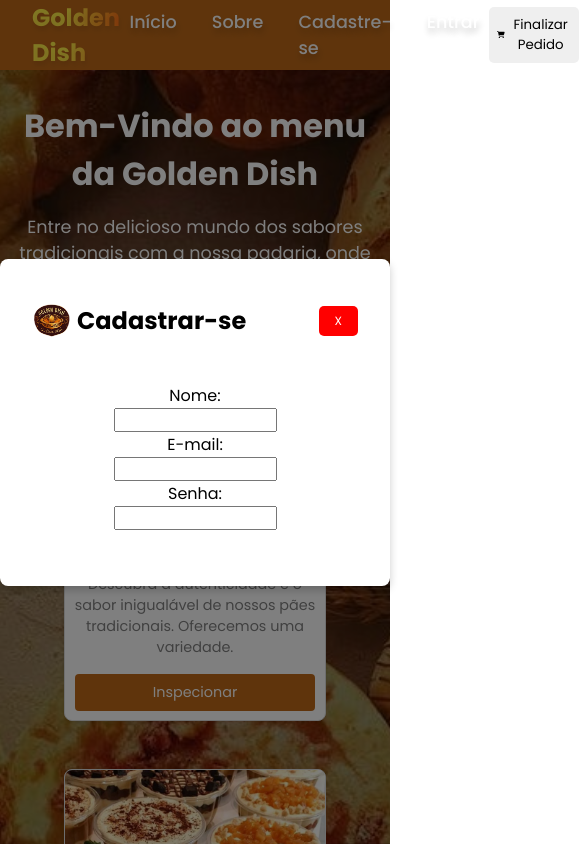
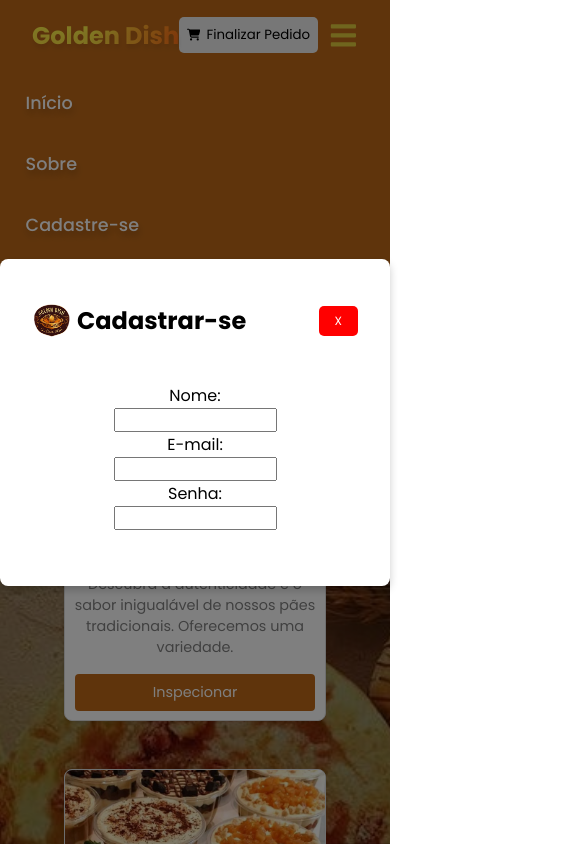
Before and after one commit to MarceloHabreu/SistemaPadaria2.0, a React (Vite) app: page /menu in a window 390 px wide. Both pictures are taken after a click on the item "Cadastre-se". Shown: the top 844 px of the page, 579 px wide, since content can reach past the window. Built offline with nearby package versions, Linux system fonts and the light colour scheme.

Commit message:
new-update

```diff
--- a/src/components/Cart/Cart.tsx
+++ b/src/components/Cart/Cart.tsx
@@ -14,8 +14,6 @@
   const cartItems = useSelector((state: RootState) => state.cart.items);
   const dispatch = useDispatch();
 
-  if (!showCart) return null;
-
   const handleBackdropClick = (e: React.MouseEvent) => {
     if (e.target === e.currentTarget) {
       onCloseCart();
@@ -23,7 +21,7 @@
   };
 
   return (
-    <S.Backdrop onClick={handleBackdropClick}>
+    <S.Backdrop showCart={showCart} onClick={handleBackdropClick}>
       <S.Content showCart={showCart}>
         <S.HeaderCart>
           <S.TitleCart>Carrinho</S.TitleCart>
--- a/src/components/Cart/styles.ts
+++ b/src/components/Cart/styles.ts
@@ -4,19 +4,23 @@
   showCart: boolean;
 }
 
-export const Backdrop = styled.div`
+export const HeaderCart = styled.header`
+  display: flex;
+  justify-content: space-between;
+  margin-bottom: 2rem;
+`;
+
+export const Backdrop = styled.div<ContainerProps>`
   position: fixed;
   top: 0;
   left: 0;
   width: 100vw;
   height: 100vh;
   background-color: rgba(0, 0, 0, 0.2);
-`;
-
-export const HeaderCart = styled.header`
-  display: flex;
-  justify-content: space-between;
-  margin-bottom: 2rem;
+  opacity: ${(props) => (props.showCart ? "1" : "0")};
+  visibility: ${(props) => (props.showCart ? "visible" : "hidden")};
+  transition: opacity 0.5s, visibility 0.5s;
+  z-index: 999;
 `;
 
 export const Content = styled.aside<ContainerProps>`
@@ -29,7 +33,8 @@
   height: 100vh;
   padding: 2rem;
   box-shadow: 0 0 15px rgba(0, 0, 0, 0.25);
-  transition: right 0.5s;
+  transition: right 0.8s;
+  z-index: 1000;
 `;
 
 export const TitleCart = styled.h2``;
--- a/src/components/Login/Login.tsx
+++ b/src/components/Login/Login.tsx
@@ -9,8 +9,6 @@
 }
 
 export const Login: React.FC<LoginProps> = ({ isOpen, onClose, title }) => {
-  if (!isOpen) return null;
-
   const handleBackdropClick = (e: React.MouseEvent) => {
     if (e.target === e.currentTarget) {
       onClose();
@@ -18,8 +16,8 @@
   };
 
   return (
-    <S.ModalBackdrop onClick={handleBackdropClick}>
-      <S.ModalContent>
+    <S.ModalBackdrop isOpen={isOpen} onClick={handleBackdropClick}>
+      <S.ModalContent isOpen={isOpen}>
         <S.ModalHeader>
           {title && (
             <S.ModalTitle>
--- a/src/components/ModalMenu/styles.ts
+++ b/src/components/ModalMenu/styles.ts
@@ -20,6 +20,8 @@
   max-width: 600px;
   padding: 20px;
   position: relative;
+  transition: 0.6s;
+  z-index: 1000;
 `;
 
 export const ModalHeader = styled.div`
--- a/src/components/Signup/Signup.tsx
+++ b/src/components/Signup/Signup.tsx
@@ -9,8 +9,6 @@
 }
 
 export const Signup: React.FC<LoginProps> = ({ isOpen, onClose, title }) => {
-  if (!isOpen) return null;
-
   const handleBackdropClick = (e: React.MouseEvent) => {
     if (e.target === e.currentTarget) {
       onClose();
@@ -18,8 +16,8 @@
   };
 
   return (
-    <S.ModalBackdrop onClick={handleBackdropClick}>
-      <S.ModalContent>
+    <S.ModalBackdrop isOpen={isOpen} onClick={handleBackdropClick}>
+      <S.ModalContent isOpen={isOpen}>
         <S.ModalHeader>
           {title && (
             <S.ModalTitle>
--- a/src/components/stylesModalGeral/styles.ts
+++ b/src/components/stylesModalGeral/styles.ts
@@ -1,6 +1,10 @@
 import styled from "styled-components";
 
-export const ModalBackdrop = styled.div`
+interface ModalGeralProps {
+  isOpen: boolean;
+}
+
+export const ModalBackdrop = styled.div<ModalGeralProps>`
   position: fixed;
   top: 0;
   left: 0;
@@ -10,6 +14,9 @@
   display: flex;
   align-items: center;
   justify-content: center;
+  opacity: ${(props) => (props.isOpen ? "1" : "0")};
+  visibility: ${(props) => (props.isOpen ? "visible" : "hidden")};
+  transition: opacity 0.5s, visibility 0.5s;
   z-index: 999;
 `;
 export const ModalHeader = styled.header`
@@ -25,7 +32,7 @@
   margin: 10px auto;
 `;
 
-export const ModalContent = styled.div`
+export const ModalContent = styled.div<ModalGeralProps>`
   background: white;
   padding: 2rem;
   border-radius: 8px;
@@ -33,9 +40,10 @@
   width: 100%;
   box-shadow: 0 4px 8px rgba(0, 0, 0, 0.2);
   position: relative;
-  transition-delay: 0.5s;
+  transform: ${(props) =>
+    props.isOpen ? "translateY(0)" : "translateY(-100vh)"};
+  transition: transform 0.5s ease-in-out;
 `;
-
 export const ModalTitle = styled.h2`
   display: flex;
   align-items: center;
--- a/src/pages/Menu/Menu.tsx
+++ b/src/pages/Menu/Menu.tsx
@@ -1,5 +1,6 @@
 import { Link } from "react-router-dom";
 import { FaCartShopping } from "react-icons/fa6";
+import { FaBars } from "react-icons/fa";
 import { Modal } from "../../components/ModalMenu/Modal";
 import { Card } from "../../components/Card/Card";
 import { menuItems } from "../../data/MenuData";
@@ -11,6 +12,8 @@
 import { Cart } from "../../components/Cart/Cart";
 
 export const Menu: React.FC = () => {
+  const [isNavVisible, setIsNavVisible] = useState(true);
+
   const [isModalOpen, setIsModalOpen] = useState(false);
   const [currentCategory, setCurrentCategory] = useState("");
   const [currentItems, setCurrentItems] = useState<MenuItem[]>([]);
@@ -50,7 +53,11 @@
           <S.NavTitleContainer>
             <S.NavTitle>Golden Dish</S.NavTitle>
           </S.NavTitleContainer>
-          <S.NavList>
+          <S.NavIcon onClick={() => setIsNavVisible(!isNavVisible)}>
+            {" "}
+            <FaBars />{" "}
+          </S.NavIcon>
+          <S.NavList isVisible={isNavVisible}>
             <Link to="/">
               <S.NavItem>Início</S.NavItem>
             </Link>
--- a/src/pages/Menu/styles.ts
+++ b/src/pages/Menu/styles.ts
@@ -27,6 +27,21 @@
   justify-content: space-between;
 `;
 
+export const NavIcon = styled.div`
+  display: none;
+  font-size: 1.8rem;
+  cursor: pointer;
+
+  @media (max-width: 768px) {
+    color: #e0ca3c;
+    text-shadow: 1px 1px 15px;
+    display: block;
+    position: absolute;
+    top: 1.2rem;
+    right: 2rem;
+  }
+`;
+
 export const NavTitleContainer = styled.div`
   text-shadow: 1px 4px 5px rgba(0, 0, 0, 0.1);
 `;
@@ -47,12 +62,27 @@
   }
 `;
 
-export const NavList = styled.ul`
+export const NavList = styled.ul<{ isVisible: boolean }>`
   list-style: none;
   font-weight: 500;
   font-size: 1.1rem;
   display: flex;
   gap: 1rem;
+  transition: opacity 0.3s ease-in-out, transform 0.3s ease-in-out;
+
+  @media (max-width: 768px) {
+    flex-direction: column;
+    position: absolute;
+    top: 4rem;
+    right: 0;
+    background-color: #be6919;
+    width: 100%;
+    padding: 1rem;
+    transform: ${(props) =>
+      props.isVisible ? "translateY(0)" : "translateY(-20%)"};
+    opacity: ${(props) => (props.isVisible ? 1 : 0)};
+    pointer-events: ${(props) => (props.isVisible ? "auto" : "none")};
+  }
 `;
 
 export const NavItem = styled.li`
@@ -74,6 +104,10 @@
   display: flex;
   align-items: center;
   gap: 6px;
+
+  @media (max-width: 768px) {
+    margin-right: 2.5rem;
+  }
 `;
 
 export const Body = styled.body`
```
